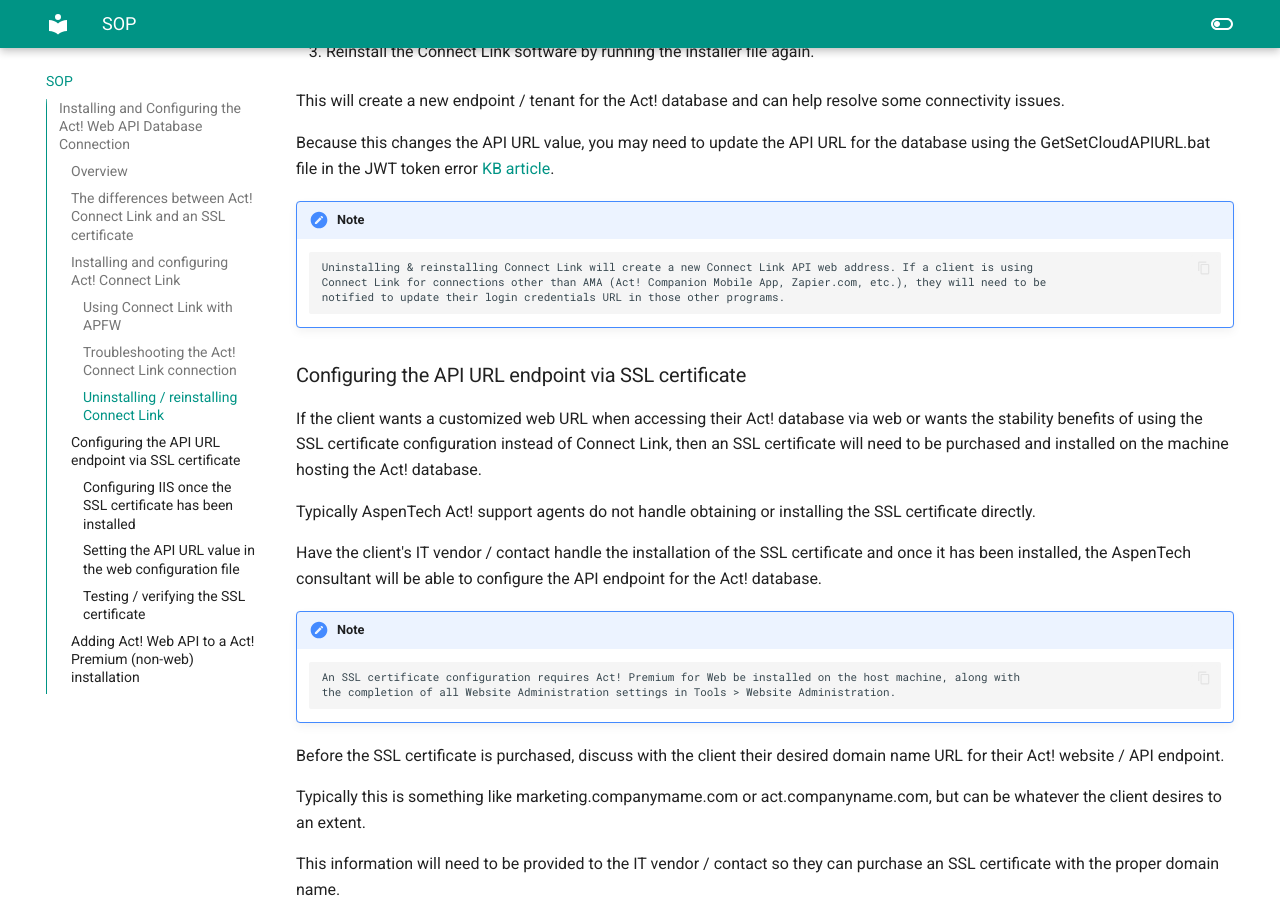
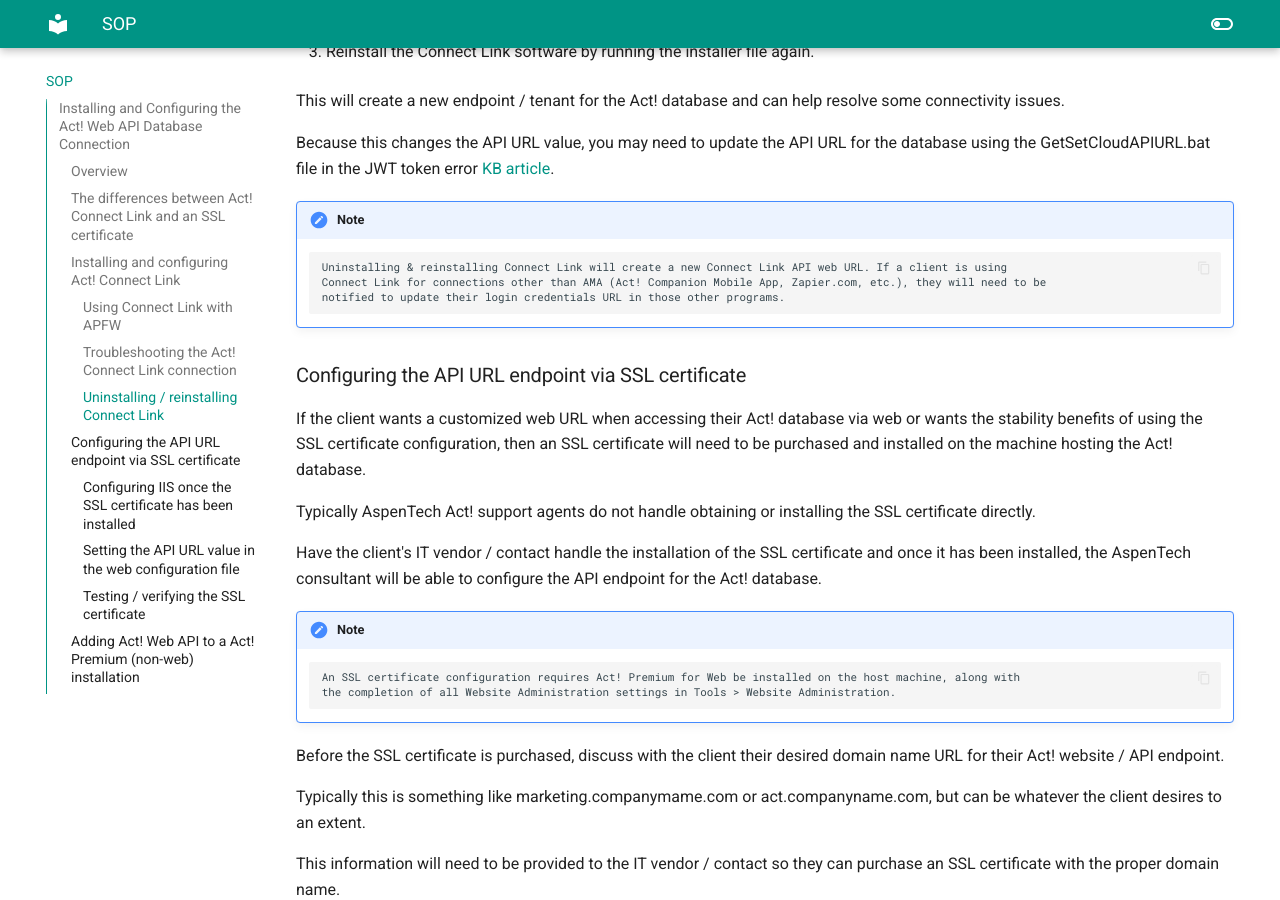
Before and after one commit to medinast21/medina-portfolio, an MkDocs documentation site: the page built from docs/Act_ConnectLink_Install.md, in a window 1280 px wide and 900 px high, scrolled down 3815 px. Built offline with MkDocs 1.6.1 and Material for MkDocs 9.7.7, drawn with Linux system fonts in a browser that asks for light colours.

```diff
--- a/docs/Act_ConnectLink_Install.md
+++ b/docs/Act_ConnectLink_Install.md
@@ -105,14 +105,13 @@ This will create a new endpoint / tenant for the Act! database and can help reso
 Because this changes the API URL value, you may need to update the API URL for the database using the GetSetCloudAPIURL.bat file in the JWT token error [KB article](https://help.act.com/hc/en-us/articles/360024432273-Error-Invalid-JWT-Token-when-accessing-Act-Marketing-Automation).
 
 !!! note
-        Uninstalling & reinstalling Connect Link will create a new Connect Link API web address. If a client is using
+        Uninstalling & reinstalling Connect Link will create a new Connect Link API web URL. If a client is using
         Connect Link for connections other than AMA (Act! Companion Mobile App, Zapier.com, etc.), they will need to be
         notified to update their login credentials URL in those other programs.
 
 ### Configuring the API URL endpoint via SSL certificate
 If the client wants a customized web URL when accessing their Act! database via web or wants the stability benefits
-of using the SSL certificate configuration instead of Connect Link, then an SSL certificate will need to be purchased
-and installed on the machine hosting the Act! database.
+of using the SSL certificate configuration, then an SSL certificate will need to be purchased and installed on the machine hosting the Act! database.
 
 Typically AspenTech Act! support agents do not handle obtaining or installing the SSL certificate directly.
 
```
Also changed, not shown: docs/EZLinks_Capital_Proposal.md (+2 -0 lines).
